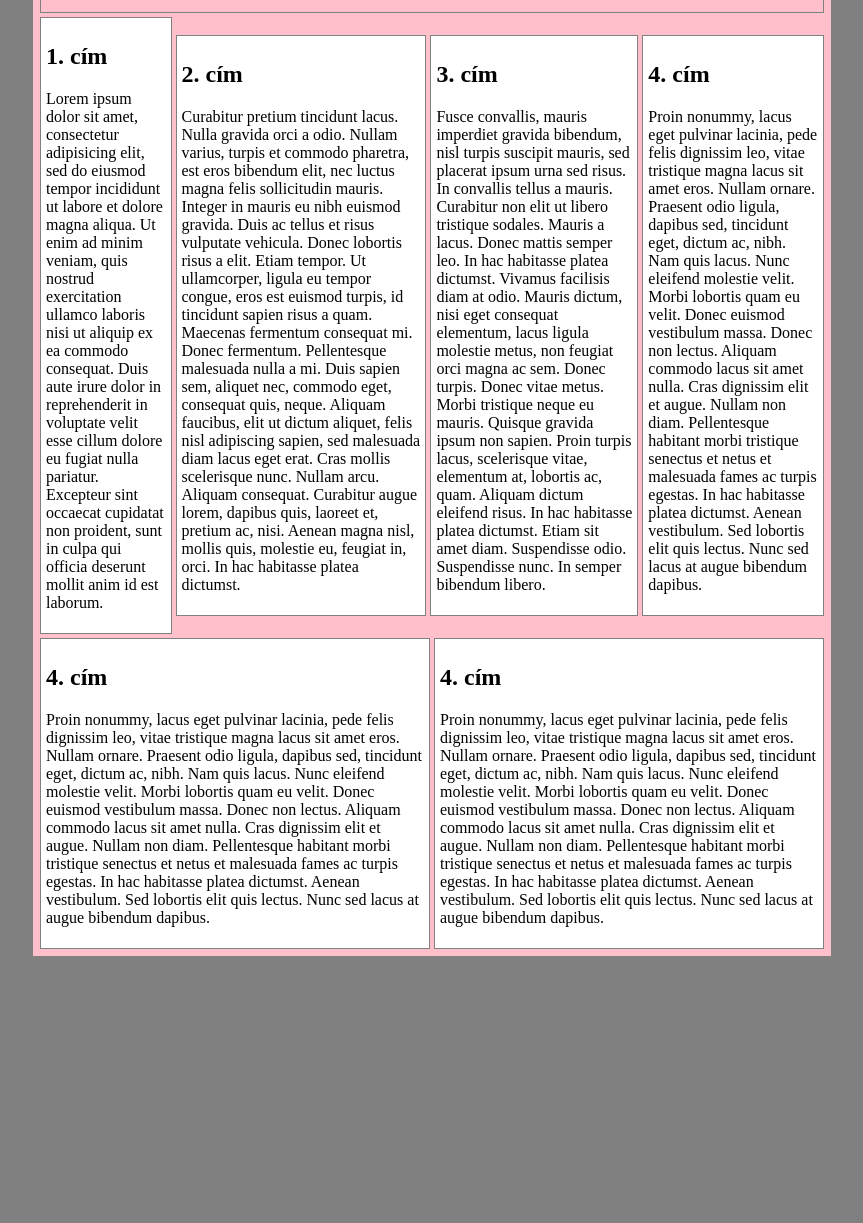
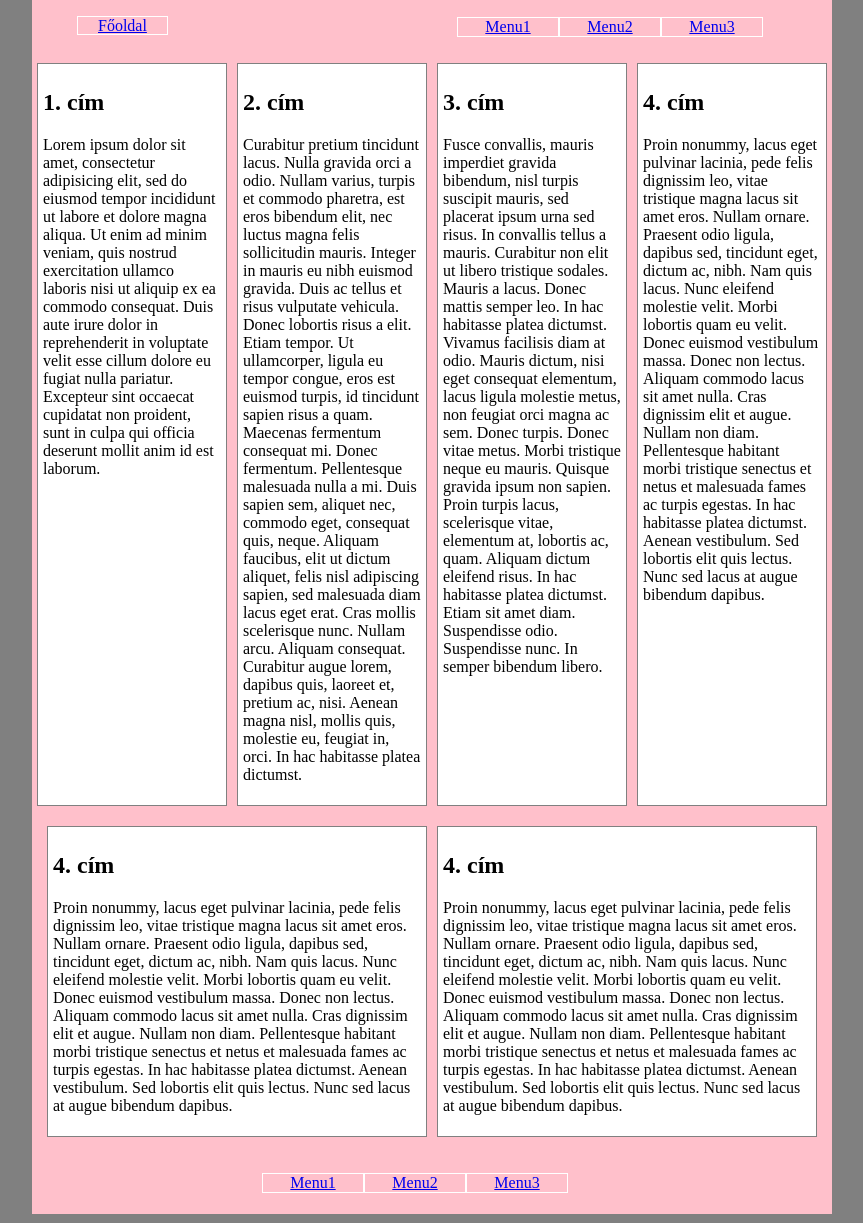
Before and after one commit to jooedvard/flexbox, a plain HTML site: page public_html/index.html in a window 1280 px wide. Shown: the part 95-1318 px from the top of the page, without its empty margins (208-1071 px from the left). Before the commit the page ends 1060 px from the top, so only its background shows below. Drawn offline with Linux system fonts and the light colour scheme.

Commit message:
flexbox feladat kész

```diff
--- a/public_html/index.html
+++ b/public_html/index.html
@@ -11,14 +11,27 @@
             <header>
                 <h1>FlexBox</h1>
             </header>
+            <nav>
+                <ul>
+
+                    <li><a href="#" class="home">Főoldal</a></li>
+                    <li class="item">
+                        <a href="#"> Menu1</a>
+                        <a href="#"> Menu2</a>
+                        <a href="#"> Menu3</a>
+                    </li>
+                </ul>
+            </nav>
             <div class="four">
+
+
                 <article>
                     <h2>1. cím</h2>
                     <p>
                         Lorem ipsum dolor sit amet, consectetur adipisicing elit, sed do eiusmod tempor incididunt ut labore et dolore magna aliqua. Ut enim ad minim veniam, quis nostrud exercitation ullamco laboris nisi ut aliquip ex ea commodo consequat. Duis aute irure dolor in reprehenderit in voluptate velit esse cillum dolore eu fugiat nulla pariatur. Excepteur sint occaecat cupidatat non proident, sunt in culpa qui officia deserunt mollit anim id est laborum.
                     </p>
                 </article>
-                <article>
+                <article >
                     <h2>2. cím</h2>
                     <p>
                         Curabitur pretium tincidunt lacus. Nulla gravida orci a odio. Nullam varius, turpis et commodo pharetra, est eros bibendum elit, nec luctus magna felis sollicitudin mauris. Integer in mauris eu nibh euismod gravida. Duis ac tellus et risus vulputate vehicula. Donec lobortis risus a elit. Etiam tempor. Ut ullamcorper, ligula eu tempor congue, eros est euismod turpis, id tincidunt sapien risus a quam. Maecenas fermentum consequat mi. Donec fermentum. Pellentesque malesuada nulla a mi. Duis sapien sem, aliquet nec, commodo eget, consequat quis, neque. Aliquam faucibus, elit ut dictum aliquet, felis nisl adipiscing sapien, sed malesuada diam lacus eget erat. Cras mollis scelerisque nunc. Nullam arcu. Aliquam consequat. Curabitur augue lorem, dapibus quis, laoreet et, pretium ac, nisi. Aenean magna nisl, mollis quis, molestie eu, feugiat in, orci. In hac habitasse platea dictumst.
@@ -50,6 +63,15 @@
                     </p>
                 </article>
             </div>
+            <nav>
+                <ul>
+                    <li class="item2">
+                        <a href="#"> Menu1</a>
+                        <a href="#"> Menu2</a>
+                        <a href="#"> Menu3</a>
+                    </li>
+                </ul>
+            </nav>
 
         </main>
     </body>
--- a/public_html/szerkezet.css
+++ b/public_html/szerkezet.css
@@ -1,9 +1,7 @@
 @charset "UTF-8";
 main,header,article{
     border:1px solid grey;
-    box-sizing: border-box;
-    padding:5px;
-    margin:2px;
+
 }
 body{background-color: gray;}
 main{
@@ -11,6 +9,13 @@ main{
     max-width: 800px;
     width: 80%;
     margin:auto;
+
+
+}
+header{
+    border-bottom:1px solid black;
+    border-top:1px solid black;
+    padding-left:10px;
 }
 article{
     background-color: white;
@@ -19,28 +24,62 @@ article{
 .four{
     display:flex;
 
+}
+.four article{
+    margin: 5px;
+    padding:5px;
+    width: 190px;
 
-    justify-content: center;
-    align-items: center;
+}
 
-
+.two{
+    display:flex;
+    padding: 10px;
 
 
 }
-.two{
-    display: flex;
-    flex-direction: row;
-    justify-content: space-around;
+.two article{
+    margin: 5px;
+    padding:5px;
 }
+nav ul{
+    display:flex;
+}
+nav ul li{
+    list-style-type: none;
+    width: 50%;
+
+}
+.item{
+    display:flex;
+
+}
+.item a{
+  width: 100px;
+  border: 1px solid white;
+
+  text-align: center;
+
+}
+nav li{
+    margin: 5px;
 
 
+}
+.home{
+border:1px solid white;
+padding-left: 20px;
+padding-right:20px;
+}
+.item2{
+    display:flex;
+    margin-left:25%;
+     width:50%;
+}
+.item2 a{
+  align-items: center;
+  width: 100px;
+  border: 1px solid white;
+  text-align: center;
 
-
-
-@media screen and (max-width:600px){
-    main{
-
-        flex-direction: column;
-
-    }
 }
```
